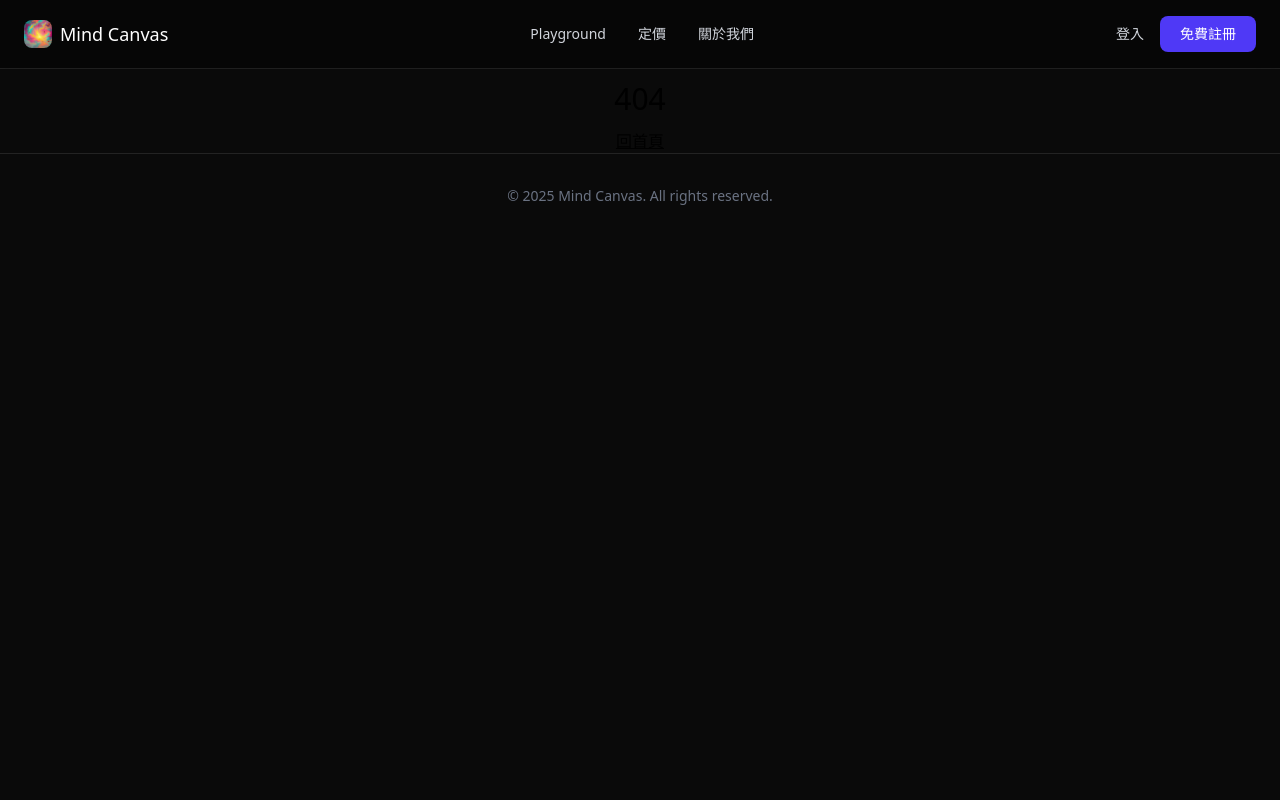
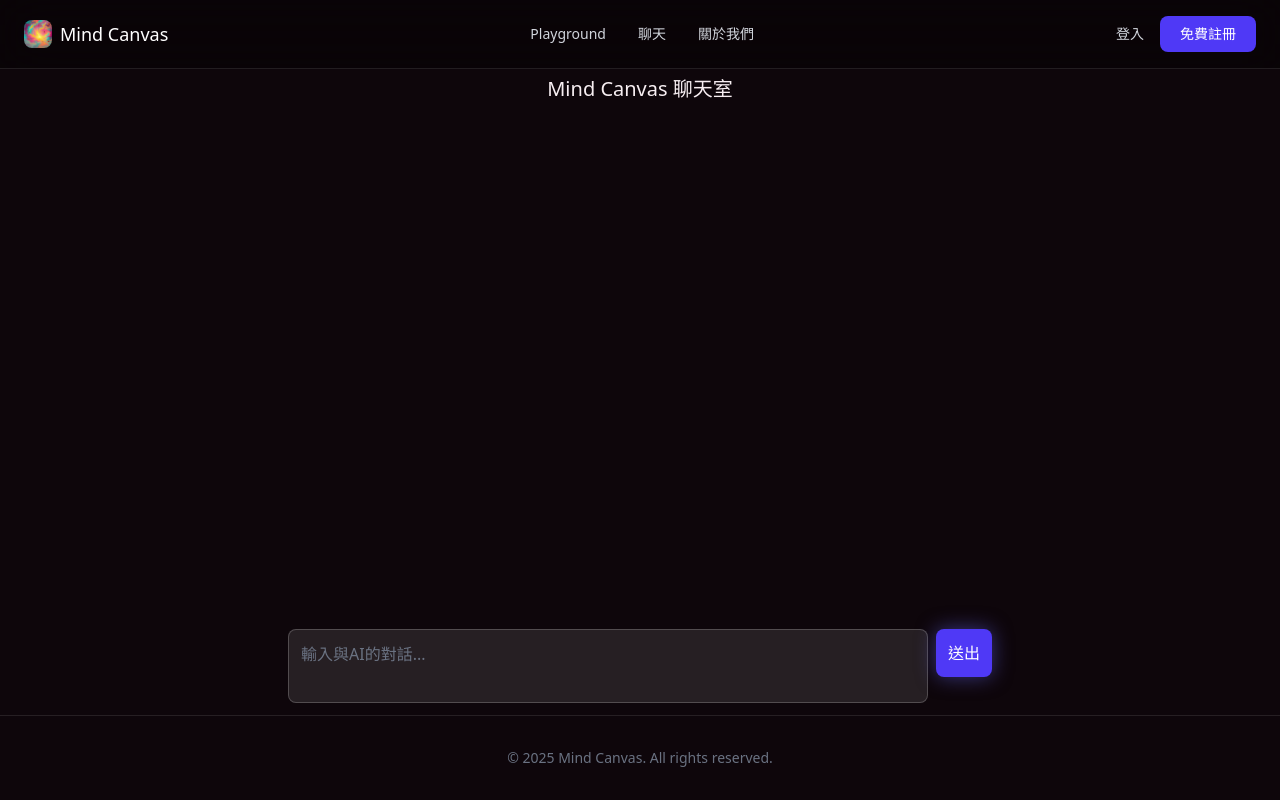
Before and after one commit to connectshark/mind-canvas, a Vue app: page /chat in a window 1280 px wide. Before the commit this address had no page. Built offline with nearby package versions, Linux system fonts and the light colour scheme; a web font is replaced by a local one.

Commit message:
更新聊天

```diff
--- a/index.html
+++ b/index.html
@@ -9,7 +9,7 @@
     <title>%VITE_SITE_NAME%</title>
   </head>
   <body>
-    <div id="app" class="min-h-svh font-main bg-background"></div>
+    <div id="app" class="min-h-svh font-main text-text bg-background"></div>
     <script type="module" src="/src/main.js"></script>
   </body>
 </html>
--- a/package.json
+++ b/package.json
@@ -18,12 +18,14 @@
   },
   "dependencies": {
     "@tailwindcss/vite": "^4.1.11",
+    "markdown-it": "^14.1.0",
     "pinia": "^3.0.3",
     "tailwindcss": "^4.1.11",
     "vue": "^3.5.17",
     "vue-router": "^4.5.1"
   },
   "devDependencies": {
+    "@tailwindcss/typography": "^0.5.16",
     "@vitejs/plugin-vue": "^6.0.0",
     "unplugin-vue-router": "^0.14.0",
     "vite": "^7.0.4",
--- /dev/null
+++ b/public/privacy.md
@@ -0,0 +1,70 @@
+# 隱私權政策
+
+**最後更新日期：** 2025 年 7月 16 日
+
+歡迎您使用「Mind Canvas」（以下簡稱「本服務」）。我們非常重視您的隱私權，並致力於保護您的個人資訊。本隱私權政策旨在說明我們如何收集、使用、儲存、分享和保護您的資訊。
+
+在使用本服務前，請您務必仔細閱讀並理解本政策。
+
+---
+
+### 1. 我們收集的資訊
+
+為了提供和優化我們的服務，我們可能會收集以下類型的資訊：
+
+*   **您主動提供的資訊**：
+    *   當您註冊帳號時，您可能會提供姓名、電子郵件地址、密碼等。
+    *   當您使用本服務的特定功能（例如：儲存心智圖、意見回饋）時，您所輸入的內容。
+*   **我們自動收集的資訊**：
+    *   **技術資訊**：您的瀏覽器類型、作業系統、IP 位址、裝置資訊等。
+    *   **使用日誌**：您如何與本服務互動的資訊，例如您訪問的頁面、停留時間、點擊的連結等。
+*   **Cookie 與類似技術**：
+    *   我們使用 Cookie 來儲存您的偏好設定、維持登入狀態，並分析網站流量，以改善使用者體驗。
+
+### 2. 我們如何使用您的資訊
+
+我們將收集到的資訊用於以下目的：
+
+*   提供、維護及改善本服務的功能。
+*   進行身份驗證，確保帳戶安全。
+*   回應您的查詢、請求和意見回饋。
+*   進行數據分析與研究，以優化我們的產品。
+*   在獲得您同意的情況下，向您發送產品更新、行銷活動等相關資訊。
+
+### 3. 資訊分享與揭露
+
+除非符合以下情況，否則我們不會與第三方分享您的個人資訊：
+
+*   **取得您的明確同意**：在分享前，我們會先徵求您的同意。
+*   **法律要求**：基於法律、法規、法律程序或政府的強制性要求，我們必須提供您的資訊。
+*   **服務供應商**：我們可能會與協助我們營運的第三方服務供應商（如雲端儲存、數據分析服務）分享必要的資訊，但他們必須遵守本政策的規範。
+*   **保護權益**：為了防止損害您的、我們的或公眾的權利、財產或安全。
+
+### 4. 資料安全
+
+我們採取了合理的技術和管理措施來保護您的個人資訊安全，防止未經授權的存取、修改、洩露或銷毀。然而，請理解，沒有任何網路傳輸或電子儲存方法是 100% 安全的。
+
+### 5. 您的權利
+
+您對您的個人資訊擁有以下權利：
+
+*   查詢或閱覽您的個人資料。
+*   請求製給個人資料複製本。
+*   請求補充或更正您的個人資料。
+*   請求停止蒐集、處理或利用個人資料。
+*   請求刪除您的個人帳戶及相關資料。
+
+若要行使上述權利，請透過下方的聯絡方式與我們聯繫。
+
+### 6. 隱私權政策的變更
+
+我們可能會不時修訂本隱私權政策。當我們做出重大變更時，將會在本服務上發布通知，或透過電子郵件告知您。建議您定期查看本政策以了解最新資訊。
+
+### 7. 聯絡我們
+
+如果您對本隱私權政策有任何疑問或建議，歡迎隨時透過以下方式與我們聯繫：
+
+*   **電子郵件**：[請填寫您的聯絡電子郵件地址]
+*   **公司名稱**：[請填寫您的公司或團隊名稱]
+
+---
--- a/src/App.vue
+++ b/src/App.vue
@@ -12,7 +12,7 @@
       </div>
       <nav class="hidden md:flex items-center space-x-8">
         <router-link class="text-sm text-gray-300 hover:text-white transition-colors" to="/playground">Playground</router-link>
-        <a href="#" class="text-sm text-gray-300 hover:text-white transition-colors">定價</a>
+        <router-link to="/chat" class="text-sm text-gray-300 hover:text-white transition-colors">聊天</router-link>
         <a href="#" class="text-sm text-gray-300 hover:text-white transition-colors">關於我們</a>
       </nav>
       <div class="flex items-center space-x-4">
--- a/src/index.css
+++ b/src/index.css
@@ -1,11 +1,13 @@
 @import "tailwindcss";
+@plugin "@tailwindcss/typography";
 
 @variant dark (&:where([data-theme=dark], [data-theme=dark] *));
 
 @theme {
   --primary: #ff9671;
   --accent: #555555;
-  --background: #0A0A0A;
+  --background: #0e060b;
+  --text: #f7eef2;
 
   --font-main: "LXGW WenKai TC", system-ui, Arial, Helvetica, 'Courier New', Courier, monospace;
   --font-title: ChenYuluoyan, system-ui, Arial, Helvetica, 'Courier New', Courier, monospace;
@@ -13,6 +15,7 @@
 
   --color-primary: var(--primary);
   --color-background: var(--background);
+  --color-text: var(--text)
 }
 
 @font-face {
--- /dev/null
+++ b/src/pages/chat.vue
@@ -0,0 +1,81 @@
+<template>
+  <div class="flex flex-col bg-background text-text font-main max-w-3xl mx-auto">
+    <h1 class="text-xl/loose font-title w-4/5 mx-auto text-center">Mind Canvas 聊天室</h1>
+
+    <div ref="talk" class="overflow-y-auto p-4 talk">
+      <div class="space-y-4">
+        <div
+          v-for="msg in messages"
+          :class="{
+            'justify-start': msg.role === 'assistant',
+            'justify-end': msg.role === 'user'
+          }"
+          class="flex items-start gap-4">
+          <div :class="{ 'order-1': msg.role === 'user' }" class="flex-shrink-0">
+            <div class="w-8 h-8 rounded-full bg-primary flex items-center justify-center font-bold">A</div>
+          </div>
+          <div class="bg-amber-900 w-4/5 p-4 rounded-lg bg-accent/20">
+            <p>{{ msg.content }}</p>
+          </div>
+        </div>
+      </div>
+    </div>
+    <form @submit.prevent="submitMsg" class="py-3 flex justify-center gap-2 items-start w-11/12 mx-auto">
+      <textarea v-model.trim="prompt" id="prompt" name="prompt" rows="2" class=" w-full bg-white/10 appearance-none border border-white/20 rounded-lg p-3 text-white placeholder-gray-500 resize-none focus:ring-indigo-500 focus:border-indigo-500" placeholder="輸入與AI的對話..."></textarea>
+      <button class=" shrink-0 cursor-pointer p-3 text-white bg-indigo-600 hover:bg-indigo-500 rounded-lg transition-colors shadow-[0_0_20px_rgba(99,102,241,0.5)]">
+        送出
+      </button>
+    </form>
+  </div>
+</template>
+
+<script setup>
+import { onUpdated, ref, useTemplateRef } from 'vue'
+const prompt = ref('')
+const messages = ref([
+])
+
+const defaultSystem = {
+  role : 'system',
+  content: '用繁體中文回覆'
+}
+const loading = ref(false)
+const submitMsg = async () => {
+  loading.value = true
+  messages.value.push({
+    role: 'user',
+    content: prompt.value
+  })
+  prompt.value = ''
+  const response = await fetch('https://text.pollinations.ai/openai', {
+    method: 'POST',
+    headers: {
+      'Content-Type': 'application/json'
+    },
+    body: JSON.stringify({
+      model: 'openai',
+      messages: [defaultSystem, ...messages.value],
+      temperature: 0.7
+    })
+  })
+  const data = await response.json()
+  messages.value.push({
+    role: 'assistant',
+    content: data.choices[0].message.content
+  })
+  console.log(data)
+  loading.value = false
+}
+
+const talkContent = useTemplateRef('talk')
+onUpdated(() => {
+  talkContent.value.scrollTop = talkContent.value.scrollHeight
+})
+</script>
+
+<style scoped>
+.talk {
+  height: calc(100svh - 292px);
+  scrollbar-width: 0;
+}
+</style>
--- /dev/null
+++ b/src/pages/privacy.vue
@@ -0,0 +1,15 @@
+<template>
+  <article class=" max-w-2xl mx-auto w-11/12 prose-strong:text-white text-white prose-headings:text-white  prose" v-html="article"></article>
+</template>
+
+<script setup>
+import { ref } from 'vue'
+import MarkdownIt from 'markdown-it'
+const md = MarkdownIt()
+const article = ref('')
+fetch('/privacy.md')
+  .then(response => response.text())
+  .then(res => {
+    article.value = md.render(res)
+  })
+</script>
```
Also changed, not shown: 1 other file (tests, documents, lock files or other folders).
